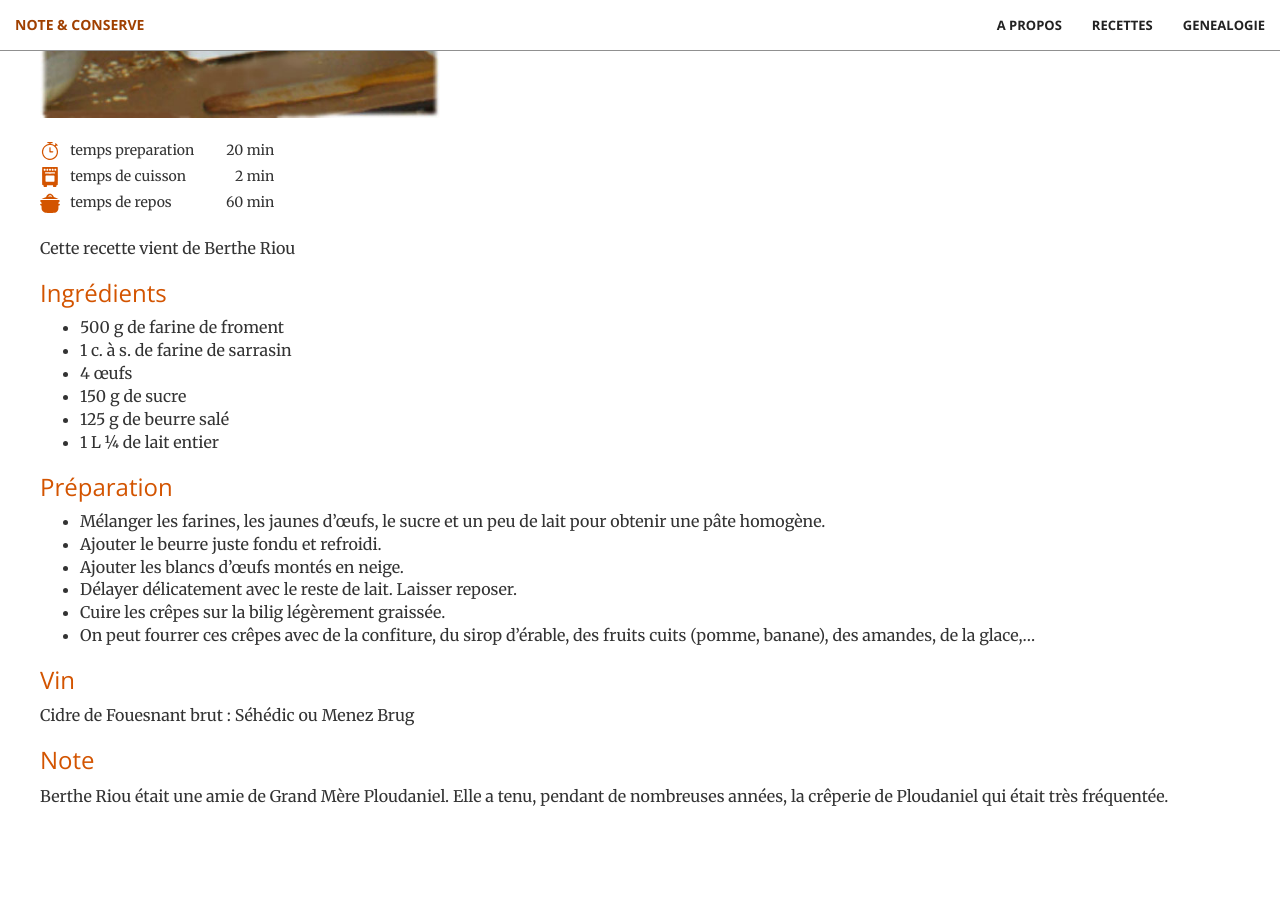
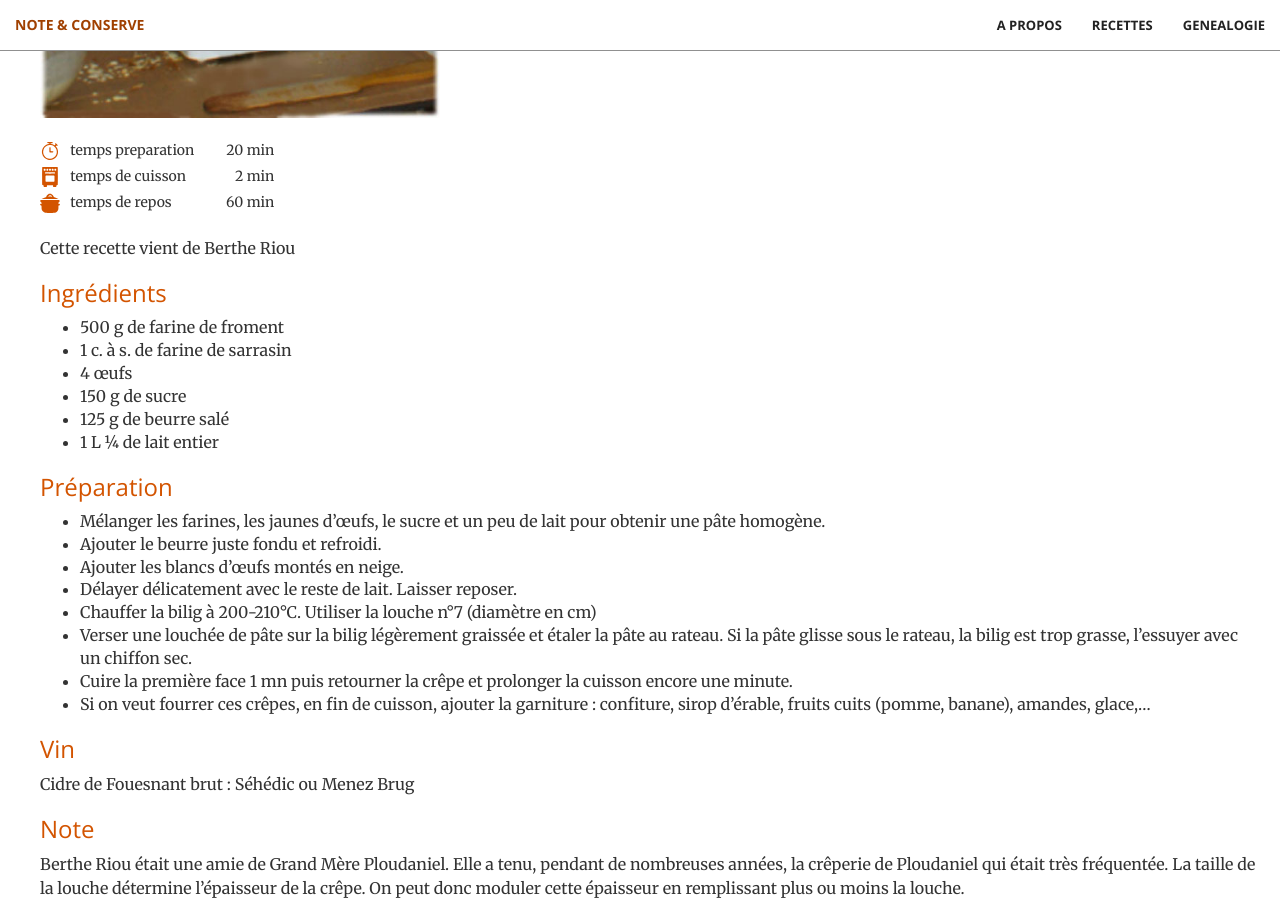
Before and after one commit to brignogan/brignogan.github.io, a Jekyll site: the page built from _posts/2018-05-10-crepefroment.md, in a window 1280 px wide and 900 px high, scrolled down 1197 px. Built offline with Jekyll 4.4.1, drawn with Linux system fonts in a browser that asks for light colours; before the commit the page ends 2005 px from its top, so only the background shows below that.

Commit message:
correction des crepes
finalisation des recettes des deux crêpes

```diff
--- a/_posts/2018-05-10-crepefroment.md
+++ b/_posts/2018-05-10-crepefroment.md
@@ -25,11 +25,13 @@ Cette recette vient de Berthe Riou
 * Ajouter le beurre juste fondu et refroidi.
 * Ajouter les blancs d’œufs montés en neige.
 * Délayer délicatement avec le reste de lait. Laisser reposer.
-* Cuire les crêpes sur la bilig légèrement graissée.
-* On peut fourrer ces crêpes avec de la confiture, du sirop d’érable, des fruits cuits (pomme, banane), des amandes, de la glace,…
+* Chauffer la bilig à 200-210°C. Utiliser la louche n°7 (diamètre en cm)
+* Verser une louchée de pâte sur la bilig légèrement graissée et étaler la pâte au rateau. Si la pâte glisse sous le rateau, la bilig est trop grasse, l’essuyer avec un chiffon sec.
+* Cuire la première face 1 mn puis retourner la crêpe et prolonger la cuisson encore une minute.
+* Si on veut fourrer ces crêpes, en fin de cuisson, ajouter la garniture : confiture, sirop d’érable, fruits cuits (pomme, banane), amandes, glace,…
 
 ### Vin
 Cidre de Fouesnant brut : Séhédic ou Menez Brug
 
 ### Note
-Berthe Riou était une amie de Grand Mère Ploudaniel. Elle a tenu, pendant de nombreuses années, la crêperie de Ploudaniel qui était très fréquentée.
+Berthe Riou était une amie de Grand Mère Ploudaniel. Elle a tenu, pendant de nombreuses années, la crêperie de Ploudaniel qui était très fréquentée. La taille de la louche détermine l’épaisseur de la crêpe. On peut donc moduler cette épaisseur en remplissant plus ou moins la louche.
```
Also changed, not shown: _posts/2018-05-10-crepeblenoir.md (+2 -2 lines).
